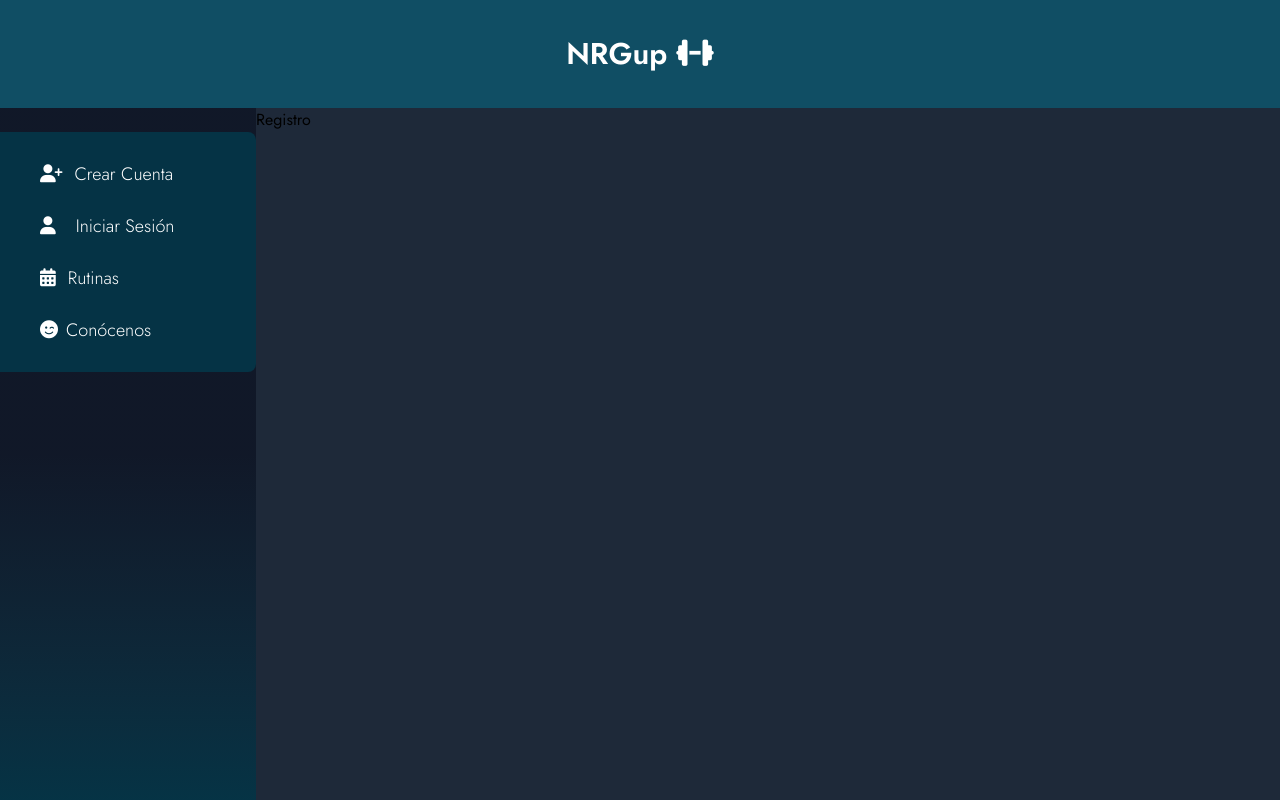
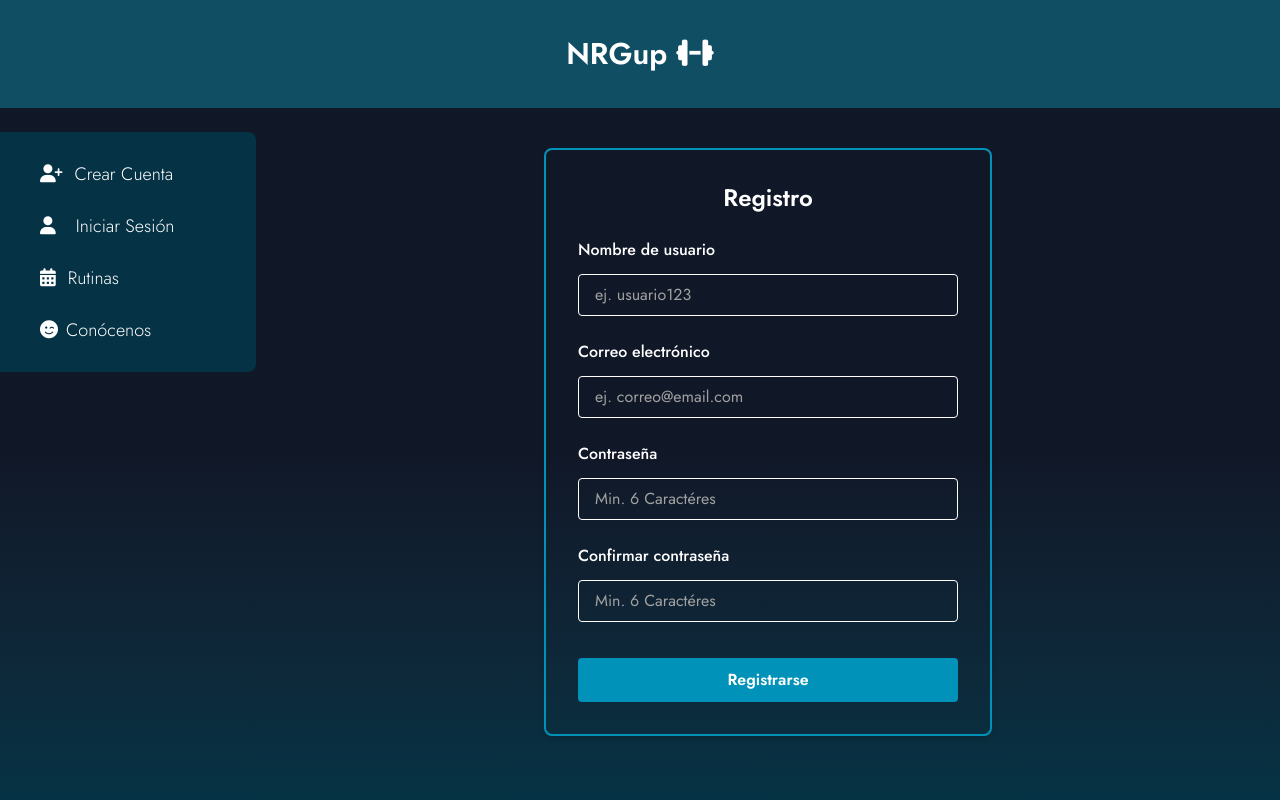
Before and after one commit to Alontop/nrgup, an Angular app: page /registro in a window 1280 px wide. Built offline with nearby package versions, Linux system fonts and the light colour scheme.

Commit message:
Implementación de bloque de registro, rediseño de sección registro

```diff
--- /dev/null
+++ b/src/app/bloque-registro/bloque-registro.component.html
@@ -0,0 +1,67 @@
+<form
+  class="bg-transparent border-2 border-cyan-600 p-8 rounded-lg shadow-md w-150 max-w-md space-y-6 h-auto mt-10"
+>
+  <h2 class="text-2xl font-jost font-semibold text-center text-white">
+    Registro
+  </h2>
+
+  <!-- Nombre de usuario -->
+  <div>
+    <label for="username" class="block mb-1 font-medium text-white">
+      Nombre de usuario
+    </label>
+    <input
+      type="text"
+      id="username"
+      class="w-full px-4 py-2 border border-white rounded focus:outline-none focus:ring focus:border-cyan-500 transition-colors text-white placeholder-neutral-400 mt-2"
+      placeholder="ej. usuario123"
+    />
+  </div>
+
+  <!-- Correo electrónico -->
+  <div>
+    <label for="email" class="block mb-1 font-medium text-white">
+      Correo electrónico
+    </label>
+    <input
+      type="email"
+      id="email"
+      class="w-full px-4 py-2 border rounded focus:outline-none focus:ring focus:border-cyan-500 transition-colors text-white placeholder-neutral-400 mt-2"
+      placeholder="ej. correo@email.com"
+    />
+  </div>
+
+  <!-- Contraseña -->
+  <div>
+    <label for="password" class="block mb-1 font-medium text-white">
+      Contraseña
+    </label>
+    <input
+      type="password"
+      id="password"
+      class="w-full px-4 py-2 border rounded focus:outline-none focus:ring focus:border-cyan-500 transition-colors text-white placeholder-neutral-400 mt-2"
+      placeholder="Min. 6 Caractéres"
+    />
+  </div>
+
+  <!-- Confirmar contraseña -->
+  <div>
+    <label for="confirmPassword" class="block mb-1 font-medium text-white">
+      Confirmar contraseña
+    </label>
+    <input
+      type="password"
+      id="confirmPassword"
+      class="w-full px-4 py-2 border rounded focus:outline-none focus:ring focus:border-cyan-500 transition-colors text-white placeholder-neutral-400 mt-2 mb-3"
+      placeholder="Min. 6 Caractéres"
+    />
+  </div>
+
+  <!-- Botón -->
+  <button
+    type="submit"
+    class="w-full bg-cyan-600 hover:bg-gray-900 border-2 border-transparent hover:border-cyan-500 text-white font-jost font-semibold py-2 px-4 rounded transition duration-250 placeholder-neutral-400"
+  >
+    Registrarse
+  </button>
+</form>
--- a/src/app/registro/registro.component.html
+++ b/src/app/registro/registro.component.html
@@ -1,3 +1,5 @@
-<div class="bg-gray-800 h-full flex">
-  <h3>Registro</h3>
+<div
+  class="bg-gradient-to-b from-gray-900 via-gray-900 to-cyan-950 h-full flex justify-center"
+>
+  <app-bloque-registro></app-bloque-registro>
 </div>
```
Also changed, not shown: src/app/bloque-registro/bloque-registro.component.ts (added, +11 -0 lines), src/app/registro/registro.component.ts (+4 -5 lines), src/app/bloque-registro/bloque-registro.component.css (added), 1 other file (tests, documents, lock files or other folders).
